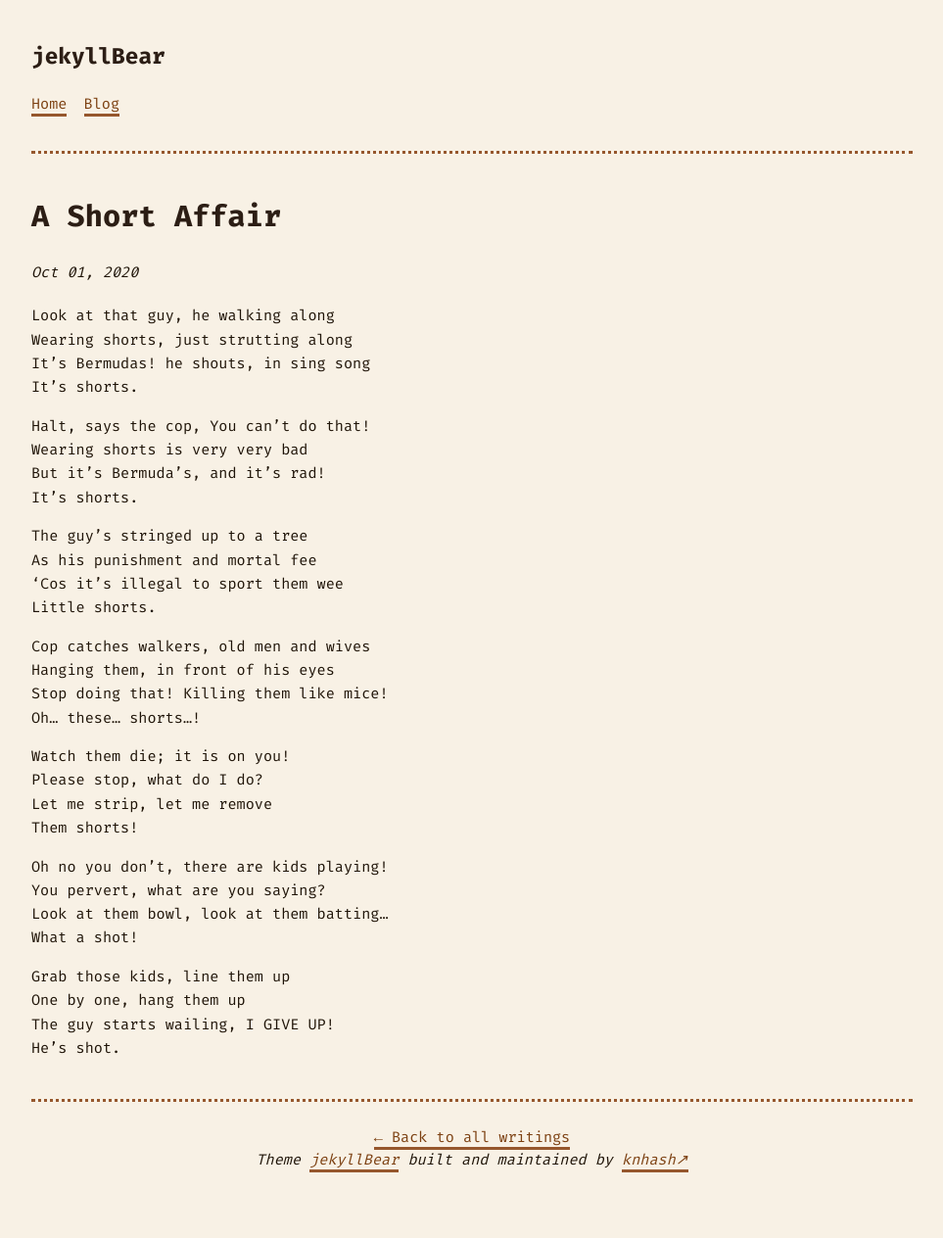
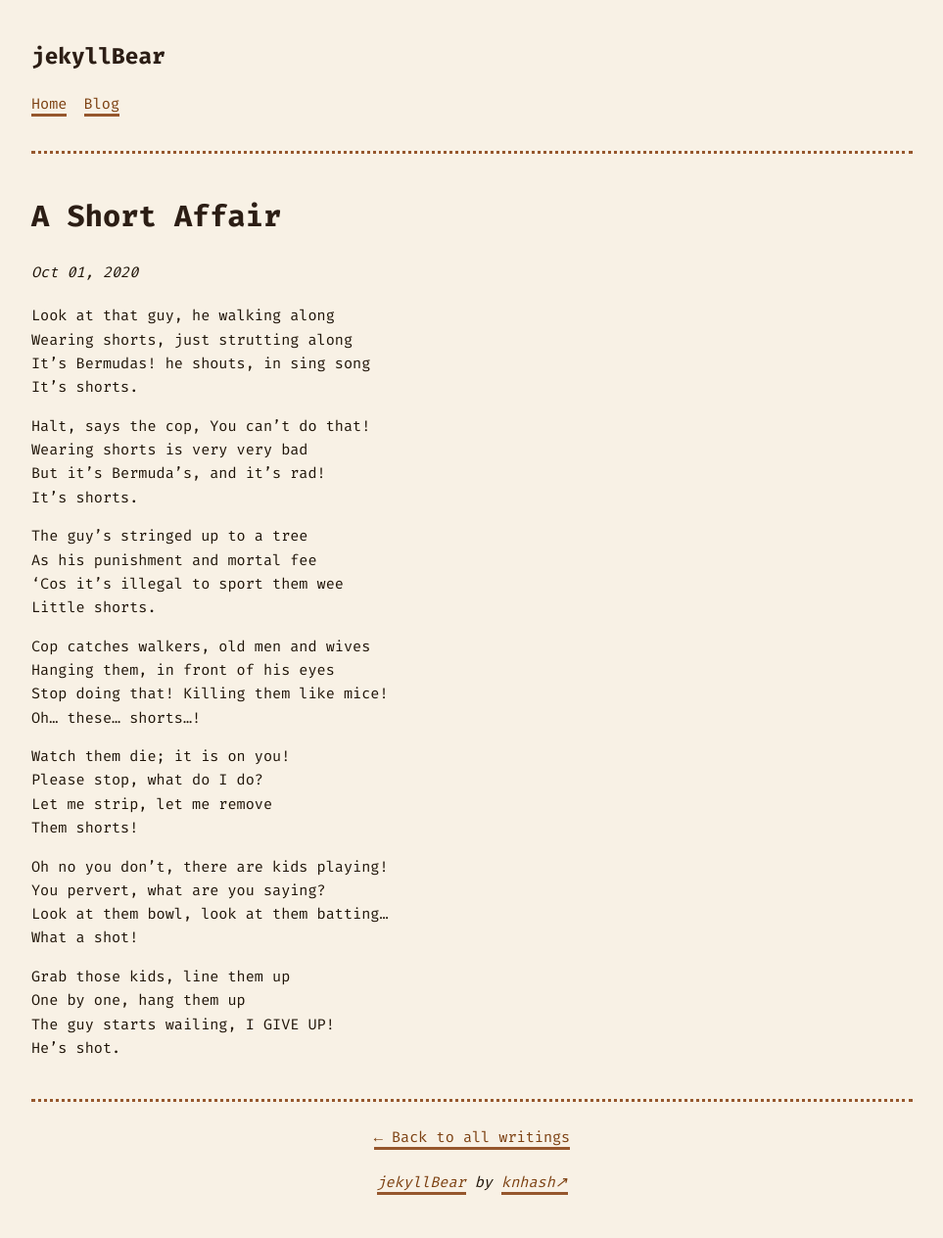
Before and after one commit to knhash/jekyllBear, a Jekyll site: the page built from _posts/2020-10-02-a-short-affair.md, in a window 1280 px wide. Shown: the whole page at 98% size, without its empty margins (158-1121 px from the left). Built offline with Jekyll 4.4.1, drawn with Linux system fonts in a browser that asks for light colours; before the commit the page ends 1241 px from its top, so only the background shows below that.

Commit message:
fix: readme images, footer

```diff
--- a/_includes/footer-post.html
+++ b/_includes/footer-post.html
@@ -27,10 +27,8 @@
       </ul>
   </nav> -->
   <div class="bottom-footer">
-    <i>Theme
-      <a href="https://knhash.in/jekyllBear" title="the art">jekyllBear</a> built and maintained by
-      <a href="https://knhash.in" title="the artist">knhash</a>
-  </i>
+    <br>
+    <i><a href="https://knhash.in/jekyllBear" title="the art">jekyllBear</a> by <a href="https://knhash.in" title="the artist">knhash</a></i>
   </div>
 </footer>
 
--- a/_includes/footer.html
+++ b/_includes/footer.html
@@ -11,6 +11,5 @@
             <li><a href="https://canisee.xyz" title="Confirm your vision functionality">[Can I See]</a></li>
         </ul>
     </nav> -->
-    <i><a href="https://knhash.in/jekyllBear" title="the art">jekyllBear</a> by <a href="https://knhash.in" title="the artist">knhash</a>
-    </i>
+    <i><a href="https://knhash.in/jekyllBear" title="the art">jekyllBear</a> by <a href="https://knhash.in" title="the artist">knhash</a></i>
 </footer>
```
Also changed, not shown: assets/images/JBBlog.png, assets/images/JBHome.png, assets/images/JBPoetry.png, 1 other file.
